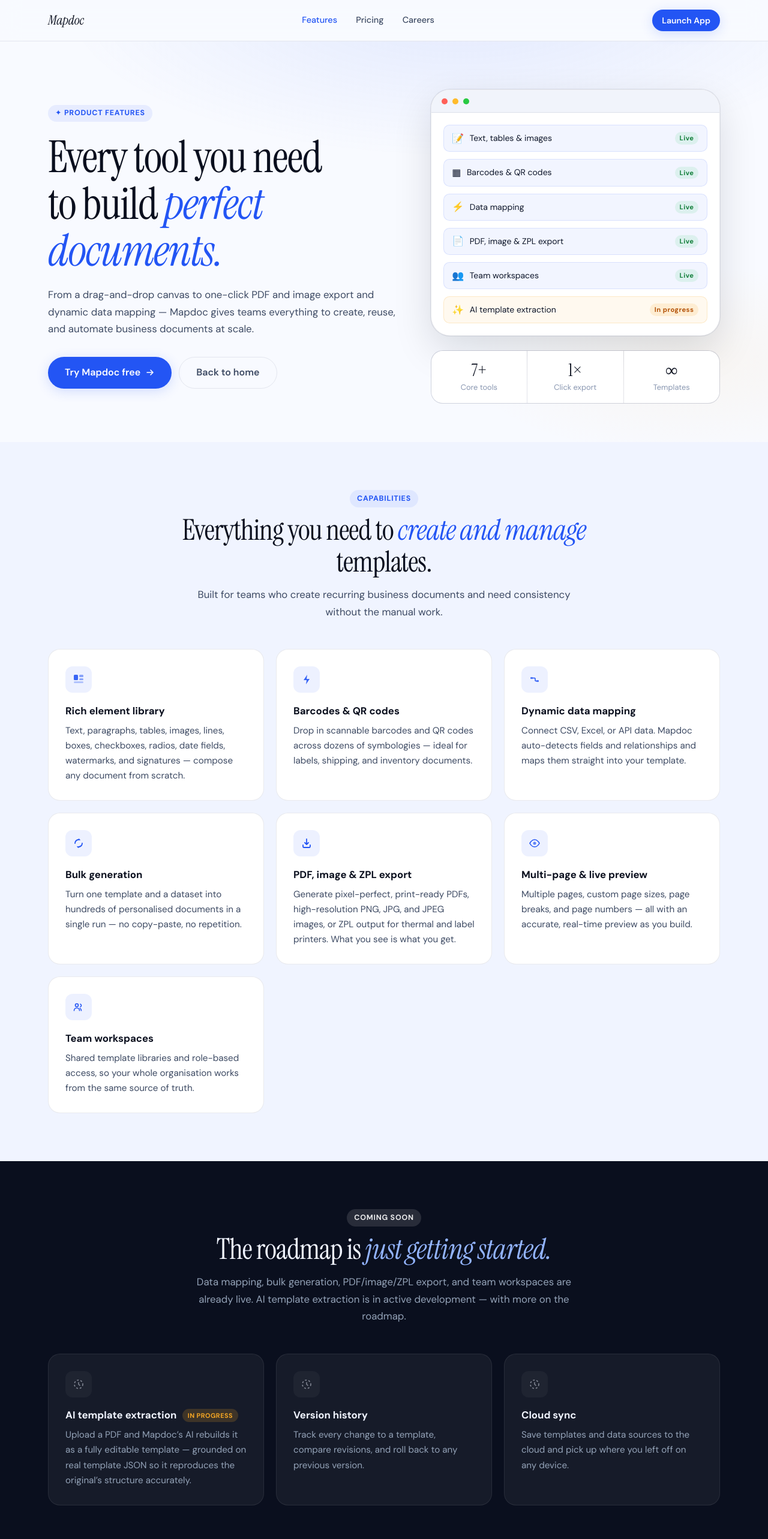
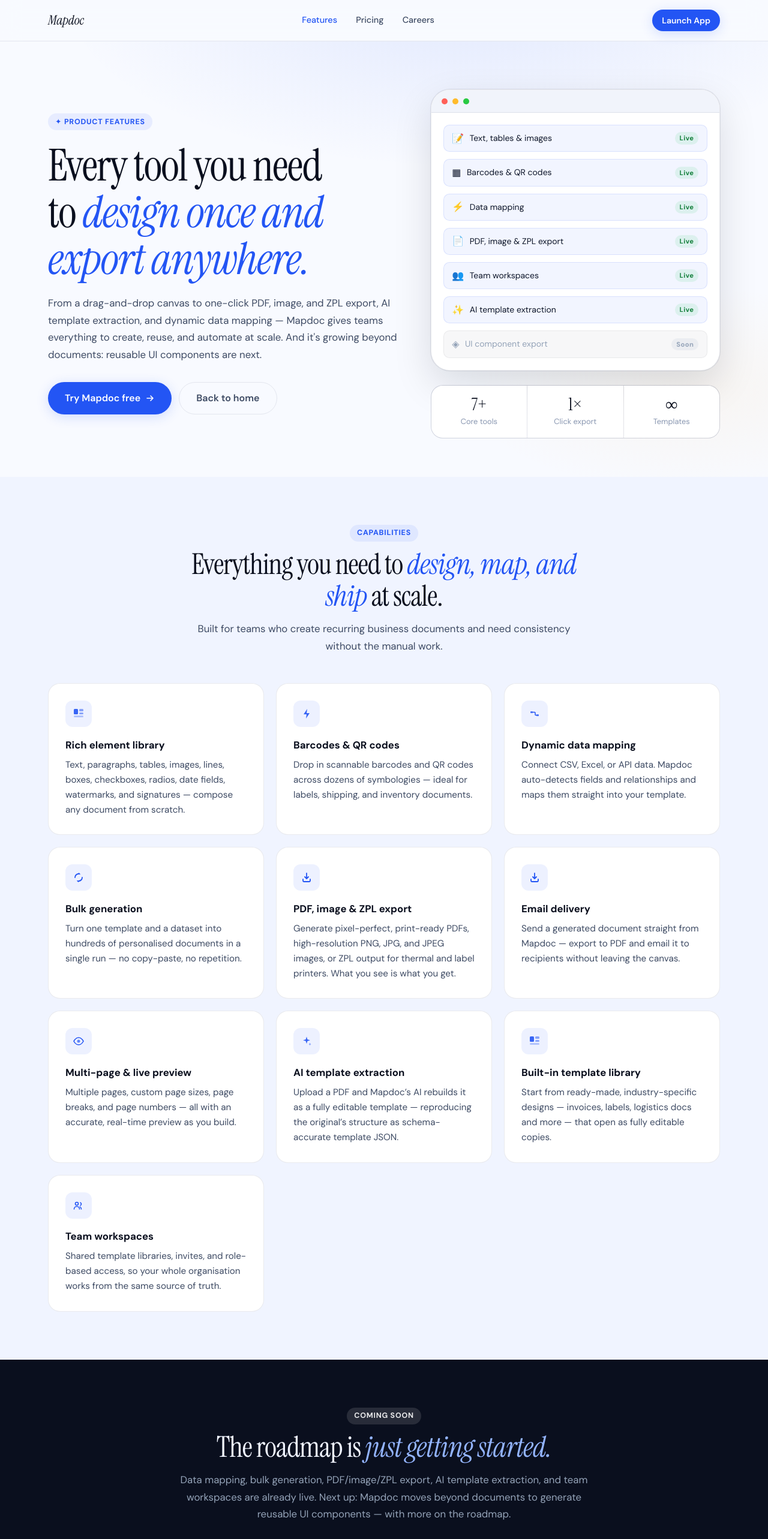
Before and after one commit to codewithjak/template-canvas, a React (Vite) app: page /features in a window 1280 px wide. Shown: the top 2566 px of the page at 60% size. Built offline with nearby package versions, Linux system fonts and the light colour scheme; no server answers.

Commit message:
[TC-0078] => Home and features pages updated

```diff
--- a/src/App.css
+++ b/src/App.css
@@ -657,6 +657,16 @@
   color: var(--gold);
 }
 
+.feat-badge--soon {
+  background: rgba(148, 163, 184, 0.14);
+  color: #64748b;
+}
+
+.feat-card--dark .feat-badge--soon {
+  background: rgba(148, 163, 184, 0.18);
+  color: #cbd5e1;
+}
+
 .feat-card p {
   font-size: 0.95rem;
   line-height: 1.65;
--- a/src/pages/Features.tsx
+++ b/src/pages/Features.tsx
@@ -54,6 +54,24 @@
       <path d="M3 8h10M9 4l4 4-4 4" stroke="currentColor" strokeWidth="1.6" strokeLinecap="round" strokeLinejoin="round"/>
     </svg>
   ),
+  AI: () => (
+    <svg width="20" height="20" viewBox="0 0 20 20" fill="none">
+      <path d="M10 2.5 11.4 7l4.5 1.4-4.5 1.4L10 14.3 8.6 9.8 4.1 8.4 8.6 7 10 2.5Z" fill="currentColor" opacity=".9"/>
+      <path d="m15.5 12.5.6 1.9 1.9.6-1.9.6-.6 1.9-.6-1.9-1.9-.6 1.9-.6.6-1.9Z" fill="currentColor" opacity=".6"/>
+    </svg>
+  ),
+  Email: () => (
+    <svg width="20" height="20" viewBox="0 0 20 20" fill="none">
+      <rect x="2.5" y="4" width="15" height="12" rx="2" stroke="currentColor" strokeWidth="1.6"/>
+      <path d="m3.5 5.5 6.5 5 6.5-5" stroke="currentColor" strokeWidth="1.6" strokeLinecap="round" strokeLinejoin="round"/>
+    </svg>
+  ),
+  Component: () => (
+    <svg width="20" height="20" viewBox="0 0 20 20" fill="none">
+      <path d="M10 2.5 14 6l-4 3.5L6 6l4-3.5Z" stroke="currentColor" strokeWidth="1.5" strokeLinejoin="round"/>
+      <path d="M13 9.5 16.5 13 13 16.5 9.5 13 13 9.5Z" stroke="currentColor" strokeWidth="1.5" strokeLinejoin="round"/>
+    </svg>
+  ),
 }
 
 const features = [
@@ -83,14 +101,29 @@
     body: 'Generate pixel-perfect, print-ready PDFs, high-resolution PNG, JPG, and JPEG images, or ZPL output for thermal and label printers. What you see is what you get.',
   },
   {
+    Icon: Icons.Export,
+    title: 'Email delivery',
+    body: 'Send a generated document straight from Mapdoc — export to PDF and email it to recipients without leaving the canvas.',
+  },
+  {
     Icon: Icons.Eye,
     title: 'Multi-page & live preview',
     body: 'Multiple pages, custom page sizes, page breaks, and page numbers — all with an accurate, real-time preview as you build.',
   },
   {
+    Icon: Icons.AI,
+    title: 'AI template extraction',
+    body: 'Upload a PDF and Mapdoc’s AI rebuilds it as a fully editable template — reproducing the original’s structure as schema-accurate template JSON.',
+  },
+  {
+    Icon: Icons.Template,
+    title: 'Built-in template library',
+    body: 'Start from ready-made, industry-specific designs — invoices, labels, logistics docs and more — that open as fully editable copies.',
+  },
+  {
     Icon: Icons.Team,
     title: 'Team workspaces',
-    body: 'Shared template libraries and role-based access, so your whole organisation works from the same source of truth.',
+    body: 'Shared template libraries, invites, and role-based access, so your whole organisation works from the same source of truth.',
   },
 ]
 
@@ -116,11 +149,12 @@
         <div className="wrap hero__inner">
           <div className="hero__content">
             <span className="eyebrow hero__eyebrow">✦ Product features</span>
-            <h1>Every tool you need to build <em>perfect documents.</em></h1>
+            <h1>Every tool you need to <em>design once and export anywhere.</em></h1>
             <p className="hero__sub">
-              From a drag-and-drop canvas to one-click PDF and image export and
-              dynamic data mapping — Mapdoc gives teams everything to create, reuse,
-              and automate business documents at scale.
+              From a drag-and-drop canvas to one-click PDF, image, and ZPL export,
+              AI template extraction, and dynamic data mapping — Mapdoc gives teams
+              everything to create, reuse, and automate at scale. And it's growing
+              beyond documents: reusable UI components are next.
             </p>
             <div className="hero__actions">
               <Link to="/canvas" className="btn btn--primary btn--lg">
@@ -157,7 +191,7 @@
         <div className="wrap">
           <div className="section__head section__head--center" style={{ marginInline: 'auto' }}>
             <span className="eyebrow">Capabilities</span>
-            <h2>Everything you need to <em>create and manage</em> templates.</h2>
+            <h2>Everything you need to <em>design, map, and ship</em> at scale.</h2>
             <p className="section__lead" style={{ textAlign: 'center', marginInline: 'auto' }}>
               Built for teams who create recurring business documents and need
               consistency without the manual work.
@@ -184,14 +218,14 @@
             <span className="eyebrow eyebrow--light">Coming soon</span>
             <h2>The roadmap is <em>just getting started.</em></h2>
             <p className="section__lead" style={{ textAlign: 'center', marginInline: 'auto' }}>
-              Data mapping, bulk generation, PDF/image/ZPL export, and team
-              workspaces are already live. AI template extraction is in active development —
-              with more on the roadmap.
+              Data mapping, bulk generation, PDF/image/ZPL export, AI template
+              extraction, and team workspaces are already live. Next up: Mapdoc moves
+              beyond documents to generate reusable UI components — with more on the roadmap.
             </p>
           </div>
           <div className="feat-grid">
             {[
-              { title: 'AI template extraction', badge: 'In progress', body: 'Upload a PDF and Mapdoc’s AI rebuilds it as a fully editable template — grounded on real template JSON so it reproduces the original’s structure accurately.' },
+              { title: 'UI component export', badge: 'Coming soon', body: 'Design on the same canvas and generate reusable, standalone UI components — turning a visual layout into production-ready front-end code.' },
               { title: 'Version history',  body: 'Track every change to a template, compare revisions, and roll back to any previous version.' },
               { title: 'Cloud sync',       body: 'Save templates and data sources to the cloud and pick up where you left off on any device.' },
             ].map(({ title, body, badge }) => (
@@ -205,7 +239,7 @@
                 {badge ? (
                   <div className="feat-card__title">
                     <h3>{title}</h3>
-                    <span className="feat-badge feat-badge--progress">{badge}</span>
+                    <span className="feat-badge feat-badge--soon">{badge}</span>
                   </div>
                 ) : (
                   <h3>{title}</h3>
@@ -257,7 +291,7 @@
           </div>
         </div>
         <div className="wrap footer__bottom">
-          <span>© 2025 Mapdoc. All rights reserved.</span>
+          <span>© 2026 Mapdoc. All rights reserved.</span>
           <span>Map it. Make it.</span>
         </div>
       </footer>
@@ -288,7 +322,8 @@
           { icon: '⚡', label: 'Data mapping',           status: 'live'     },
           { icon: '📄', label: 'PDF, image & ZPL export', status: 'live'     },
           { icon: '👥', label: 'Team workspaces',        status: 'live'     },
-          { icon: '✨', label: 'AI template extraction', status: 'progress' },
+          { icon: '✨', label: 'AI template extraction', status: 'live'     },
+          { icon: '◈',  label: 'UI component export',    status: 'soon'     },
         ].map(({ icon, label, status }) => {
           const accent = {
             live:     { rowBg: 'rgba(35,85,244,0.06)',  rowBorder: 'rgba(35,85,244,0.12)',  text: '#0f172a', badgeBg: 'rgba(34,197,94,0.1)',   badgeColor: '#15803d', badgeText: 'Live' },
--- a/src/pages/Home.tsx
+++ b/src/pages/Home.tsx
@@ -72,6 +72,19 @@
     <svg width="20" height="20" viewBox="0 0 20 20" fill="none">
       <path d="M10 2.5 11.4 7l4.5 1.4-4.5 1.4L10 14.3 8.6 9.8 4.1 8.4 8.6 7 10 2.5Z" fill="currentColor" opacity=".9"/>
       <path d="m15.5 12.5.6 1.9 1.9.6-1.9.6-.6 1.9-.6-1.9-1.9-.6 1.9-.6.6-1.9Z" fill="currentColor" opacity=".6"/>
+    </svg>
+  ),
+  Email: () => (
+    <svg width="20" height="20" viewBox="0 0 20 20" fill="none">
+      <rect x="2.5" y="4" width="15" height="12" rx="2" stroke="currentColor" strokeWidth="1.6"/>
+      <path d="m3.5 5.5 6.5 5 6.5-5" stroke="currentColor" strokeWidth="1.6" strokeLinecap="round" strokeLinejoin="round"/>
+    </svg>
+  ),
+  Component: () => (
+    <svg width="20" height="20" viewBox="0 0 20 20" fill="none">
+      <path d="M10 2.5 14 6l-4 3.5L6 6l4-3.5Z" stroke="currentColor" strokeWidth="1.5" strokeLinejoin="round"/>
+      <path d="M3.5 9.5 7 13l-3.5 3.5L0 13" stroke="currentColor" strokeWidth="1.5" strokeLinejoin="round" transform="translate(2 0)"/>
+      <path d="M13 9.5 16.5 13 13 16.5 9.5 13 13 9.5Z" stroke="currentColor" strokeWidth="1.5" strokeLinejoin="round"/>
     </svg>
   ),
 }
@@ -168,11 +181,12 @@
         <div className="wrap hero__inner">
           <div className="hero__content">
             <span className="eyebrow hero__eyebrow">✦ Map it. Make it.</span>
-            <h1>Build document templates <em>in minutes.</em></h1>
+            <h1>Design once, export <em>anywhere.</em></h1>
             <p className="hero__sub">
-              Mapdoc lets teams create invoices, receipts, reports, and proposals
-              with a single reusable template — so every document looks polished
-              and consistent, every time.
+              Mapdoc turns one visual canvas into polished invoices, receipts,
+              reports, labels, and images — map your data, generate at scale, and
+              keep everything perfectly on-brand. And it's growing beyond documents:
+              reusable UI components are next.
             </p>
             <div className="hero__actions">
               <Link to="/canvas" className="btn btn--primary btn--lg">
@@ -183,9 +197,9 @@
               </a>
             </div>
             <ul className="hero__bullets">
-              <li>Create once, reuse across every document</li>
-              <li>Keep formatting consistent across your team</li>
-              <li>Export polished PDFs and images in one click</li>
+              <li>Documents, labels &amp; images today — UI components next</li>
+              <li>Map CSV, Excel, or API data into any layout</li>
+              <li>Export print-ready PDF, image, or ZPL in one click</li>
             </ul>
           </div>
 
@@ -272,7 +286,7 @@
         <div className="wrap">
           <div className="section__head section__head--center" style={{marginInline:'auto'}}>
             <span className="eyebrow">Capabilities</span>
-            <h2>Everything you need to <em>create and manage</em> templates.</h2>
+            <h2>Everything you need to <em>design, map, and ship</em> at scale.</h2>
           </div>
           <div className="feat-grid">
             {[
@@ -281,10 +295,13 @@
               { Icon: Icon.Reuse,    title: 'Data mapping',         body: 'Connect CSV, Excel, or API data. Mapdoc auto-detects relationships and maps fields to your template.' },
               { Icon: Icon.Bolt,     title: 'Bulk generation',      body: 'Turn one template and a dataset into hundreds of personalised documents in a single run.' },
               { Icon: Icon.Export,   title: 'PDF, image & ZPL export', body: 'One-click, print-ready PDFs, high-resolution PNG, JPG, and JPEG images, or ZPL output for thermal and label printers.' },
+              { Icon: Icon.Email,    title: 'Email delivery',       body: 'Send a generated document straight from Mapdoc — export to PDF and email it to recipients without leaving the canvas.' },
               { Icon: Icon.Shield,   title: 'Multi-page layouts',   body: 'Multiple pages, custom page sizes, page breaks, and page numbers — with a live, real-time preview.' },
-              { Icon: Icon.Team,     title: 'Team workspaces',      body: 'Shared template libraries and role-based team access, so your whole org works from the same source.' },
-              { Icon: Icon.AI,       title: 'AI template extraction', badge: 'In progress', body: 'Upload a PDF and Mapdoc’s AI rebuilds it as a fully editable template — reproducing the original’s structure as schema-accurate template JSON.' },
-            ].map(({ Icon: Ic, title, body, badge }) => (
+              { Icon: Icon.Template, title: 'Built-in template library', body: 'Start from ready-made, industry-specific designs — invoices, labels, logistics docs and more — that open as editable copies.' },
+              { Icon: Icon.Team,     title: 'Team workspaces',      body: 'Shared template libraries, invites, and role-based team access, so your whole org works from the same source.' },
+              { Icon: Icon.AI,       title: 'AI template extraction', body: 'Upload a PDF and Mapdoc’s AI rebuilds it as a fully editable template — reproducing the original’s structure as schema-accurate template JSON.' },
+              { Icon: Icon.Component, title: 'UI component export', badge: 'Coming soon', badgeVariant: 'soon', body: 'Design on the same canvas and generate reusable, standalone UI components — turning a visual layout into production-ready front-end code.' },
+            ].map(({ Icon: Ic, title, body, badge, badgeVariant }) => (
               <article className="feat-card" key={title}>
                 <div className="feat-card__icon" style={{color:'var(--blue)'}}>
                   <Ic />
@@ -292,7 +309,7 @@
                 {badge ? (
                   <div className="feat-card__title">
                     <h3>{title}</h3>
-                    <span className="feat-badge feat-badge--progress">{badge}</span>
+                    <span className={`feat-badge feat-badge--${badgeVariant ?? 'progress'}`}>{badge}</span>
                   </div>
                 ) : (
                   <h3>{title}</h3>
@@ -342,11 +359,11 @@
         <div className="wrap footer__inner">
           <div>
             <span className="eyebrow eyebrow--light footer__tag">✦ Map it. Make it.</span>
-            <h2>Map your data. Make your documents. <em>At scale.</em></h2>
+            <h2>Map your data. Make anything. <em>At scale.</em></h2>
             <p className="footer__sub">
               Upload CSV, Excel, or connect your API to instantly map fields and
-              generate documents at scale — invoices, HR letters, reports, bulk
-              workflows, all without manual copy-paste.
+              generate at scale — invoices, HR letters, reports, labels, and bulk
+              workflows today, with reusable UI components on the way.
             </p>
           </div>
 
```
